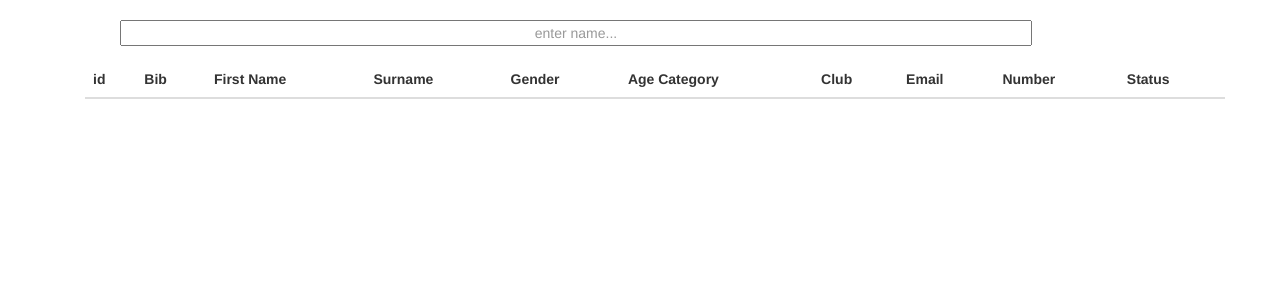
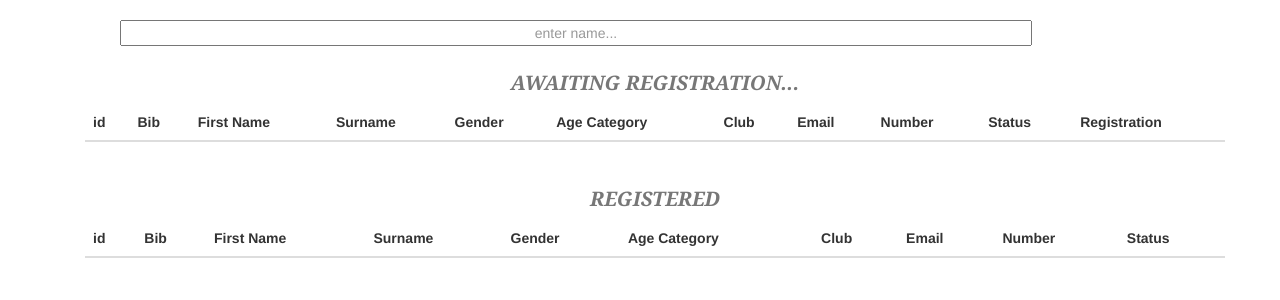
Before and after one commit to robnils/runclon, a Django app: page /rcgeneral/search_page in a window 1280 px wide. Shown: the part 52-352 px from the top of the page. Run offline with Django 3.2, Linux system fonts and the light colour scheme; lists and menus that the app fills with data are empty; parts of the project's set-up code (start-up, migrations or seed data) failed here and were passed over.

Commit message:
Improved search

```diff
--- a/runclon/rcgeneral/models.py
+++ b/runclon/rcgeneral/models.py
@@ -51,6 +51,9 @@ class Registration(models.Model):
 
     @staticmethod
     def register(bib):
+        # TODO add proper validation
+        if not bib:
+            raise Exception("Bib number cannot be None!")
         Registration._update_registration(bib=bib, status=Registration.REGISTERED)
 
     @staticmethod
--- a/runclon/rcgeneral/static/js/search_page.js
+++ b/runclon/rcgeneral/static/js/search_page.js
@@ -20,12 +20,12 @@ function bind_search_box(search_element, table_element_not_registered, table_ele
                         var registered = msg['registered'];
                         var not_registered = msg['not_registered'];
                         if(not_registered.length > 0) {
-                            generate_table(table_element_not_registered, not_registered);
+                            generate_table(table_element_not_registered, not_registered, false);
                         } else {
                             clear_table(table_id_registered);
                         }
                         if(registered.length > 0) {
-                            //generate_table(table_element_registered, registered);
+                            generate_table(table_element_registered, registered, true);
                         } else {
                             clear_table(table_id_not_registered);
                         }
@@ -49,15 +49,15 @@ function clear_table(table_id) {
     //var table_id = table_element.attr('id');
     $("#" + table_id + " tbody tr").remove(); // Clear table
 }
-function generate_table(table_element, data) {
+function generate_table(table_element, data, registered) {
     var table_id = table_element.attr('id');
     //clear_table(table_id);
     console.log("#" + table_id + " tbody tr");
     $("#" + table_id + " tbody tr").remove(); // Clear table
-    tableCreate(table_id, data);
+    tableCreate(table_id, data, registered);
 }
 
-function tableCreate(table_id, data){
+function tableCreate(table_id, data, registered){
     var body = document.body;
     //var  tbl  = document.createElement('table');
     var tbl = document.getElementById(table_id);
@@ -90,9 +90,44 @@ function tableCreate(table_id, data){
         for(var col_idx = 0; col_idx < Object.keys(dict).length; col_idx++){
             var td = tr.insertCell();
             td.appendChild(document.createTextNode(dict[map_idx_to_key[col_idx]]));
-            td.style.border = '1px solid black';
+            //td.style.border = '1px solid black';
             //td.style.width = '600px';
         }
+        if(!registered) {
+            // Register button
+            var td = tr.insertCell();
+            var btn_id = 'register_button_' + dict['bib'];
+            td.innerHTML = "<button class='btn-primary' id=" + btn_id + ">REGISTER</button>";
+            bind_register_button(btn_id);
+        }
+
     }
     body.appendChild(tbl);
 }
+
+function bind_register_button(btn_id) {
+    $("#" + btn_id).click(function () {
+        var bib = btn_id.split("register_button_")[1];
+        register(bib);
+    });
+}
+
+function register(bib) {
+    var data = {
+            'bib': bib,
+            'csrfmiddlewaretoken': get_csrf_token()
+    };
+    $.ajax({
+            method: "POST",
+            url: "/rcgeneral/register",
+            data: data
+        })
+        .done(function (msg) {
+            if (msg['success'] == true) {
+                swal({title: "Success", text: "Registered!", timer: 3000, type: "success"});
+            } else {
+                swal({title: "Could not register user!", text: msg['reason'], timer: 3000, type: "error"});
+            }
+            //$(element).parent().parent().find(".glyphicon-refresh").hide();
+        });
+}
--- a/runclon/rcgeneral/templates/search_page.html
+++ b/runclon/rcgeneral/templates/search_page.html
@@ -12,13 +12,46 @@
 {% endblock %}
 
 {% block content %}
+    <style>
+    caption {
+        text-align:center;
+
+        font: italic bold 20px Georgia, serif;
+    }
+    </style>
+
     <div class="container">
         <div class="row" style="width: 100%; margin: 0px 0px 0px 50px;">
             <input id="search" style="width: 80%; text-align:center;" placeholder="enter name...">
         </div>
+
         <div class="row" style="width: 100%; margin: 15px 15px">
             <table class="table" id="table_results_not_registered" width="100%">
+                <caption>AWAITING REGISTRATION...</caption>
                 <thead>
+                    <tr>
+                         <th>id</th>
+                         <th>Bib</th>
+                         <th>First Name</th>
+                         <th>Surname</th>
+                         <th>Gender</th>
+                         <th>Age Category</th>
+                         <th>Club</th>
+                         <th>Email</th>
+                         <th>Number</th>
+                         <th>Status</th>
+                         <th>Registration</th>
+                    </tr>
+                </thead>
+                <tbody></tbody>
+            </table>
+        </div>
+
+
+        <div class="row" style="width: 100%; margin: 15px 15px">
+            <table class="table" id="table_results_registered"  width="100%">
+                <caption>REGISTERED</caption>
+                 <thead>
                     <tr>
                          <th>id</th>
                          <th>Bib</th>
@@ -36,28 +69,12 @@
             </table>
         </div>
 
-        <div class="row" style="width: 100%; margin: 15px 15px">
-            <table class="table" id="table_results_registered">
-                <tbody></tbody>
-            </table>
-        </div>
-
     </div>
 
     <script>
 
         $(document).ready(function () {
             bind_search_box($("#search"), $("#table_results_not_registered"), $("#table_results_registered"));
-            /*
-             var table = $('#table_id').DataTable();
-             table.search( 'Fiona' ).draw();
-
-             /*
-             $("#table_id").dataTable({
-             bJQueryUI: true,
-             sPaginationType: "full_numbers"
-             });
-             */
         });
     </script>
 
```
